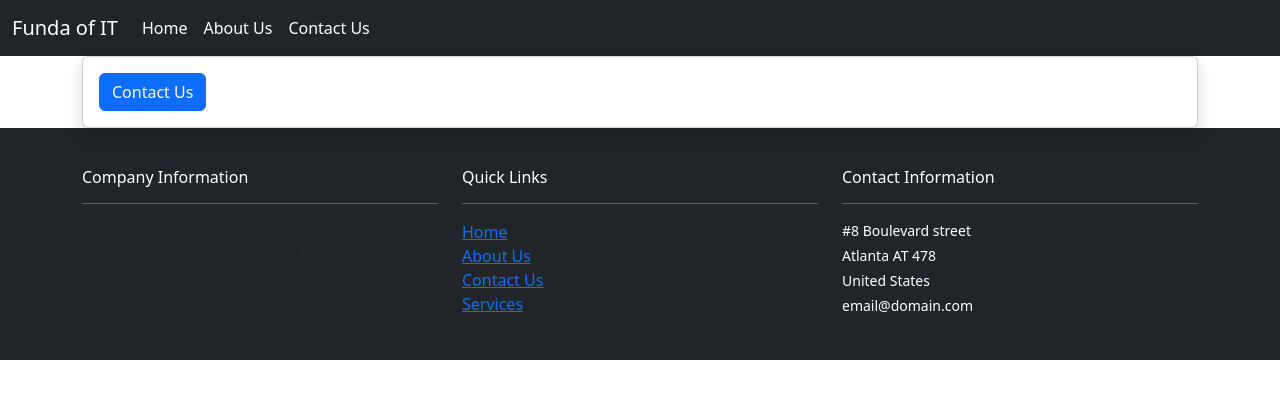
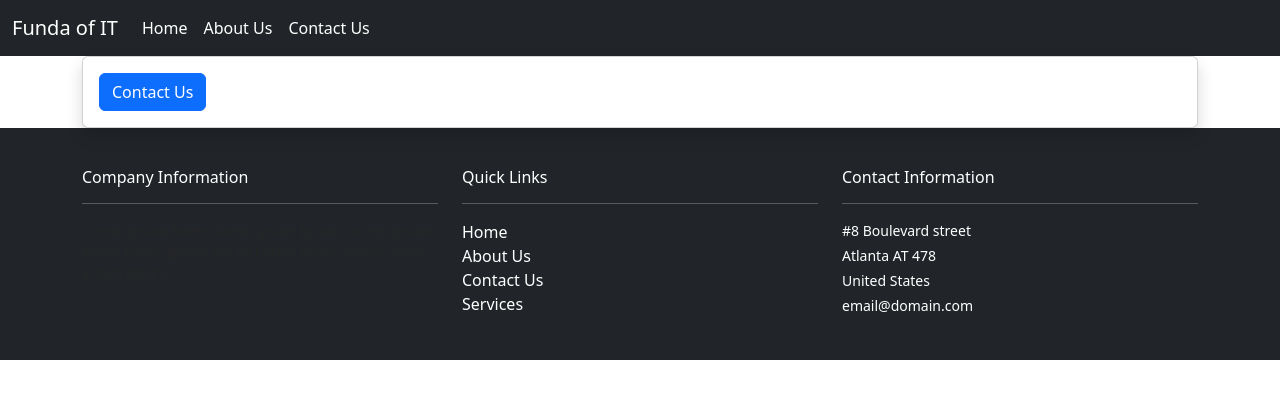
Before and after one commit to Bellagirl-maker/funda, a React (Create React App) app: page /contact in a window 1280 px wide. Shown: the top 398 px of the page. Built offline with nearby package versions, Linux system fonts and the light colour scheme.

Commit message:
Update App.js

```diff
--- a/src/App.css
+++ b/src/App.css
@@ -25,3 +25,12 @@ p {
 .bg-c-light {
   background-color: #f2f2f2;
 }
+
+.footer a {
+  color: #fff;
+  text-decoration: none;
+}
+
+.footer a:hover {
+  color: grey
+}
```
